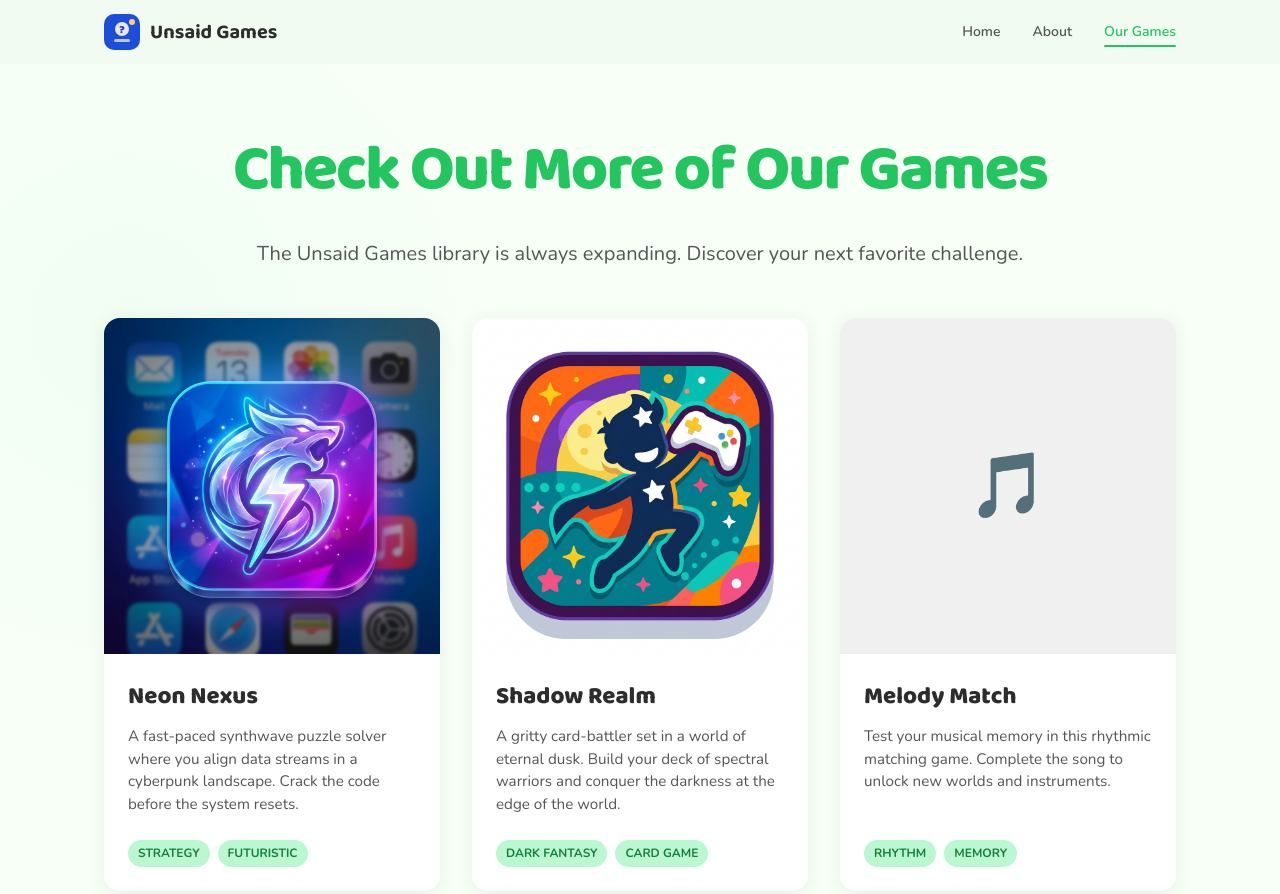
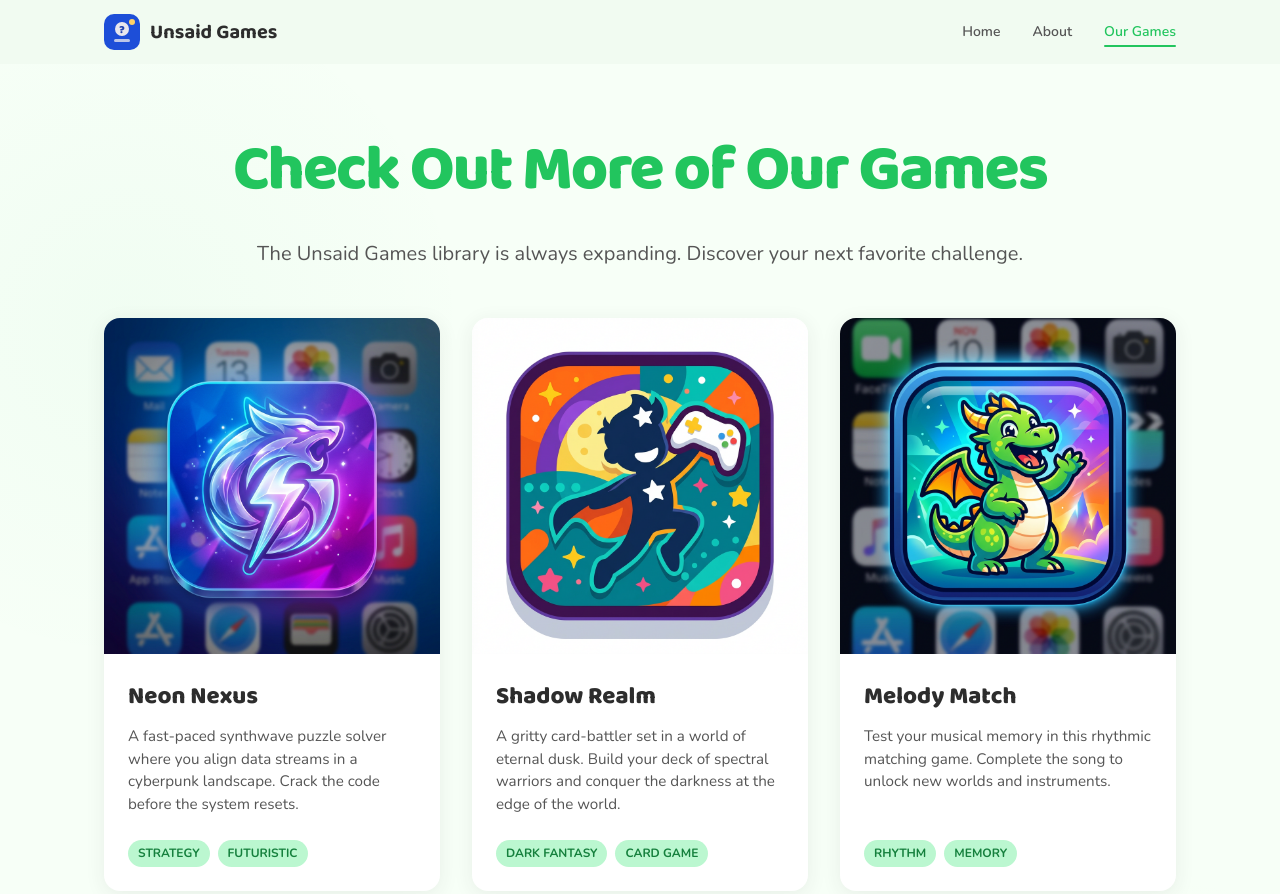
Before and after one commit to Kinggavint/unsaid-games-proof, a plain HTML site: page games.html in a window 1280 px wide. Shown: the top 894 px of the page. Drawn offline with nearby package versions, Linux system fonts and the light colour scheme.

Commit message:
LIWC: i need you to generate app icons and add them to the our gam

```diff
--- a/games.html
+++ b/games.html
@@ -70,10 +70,10 @@
           </div>
         </div>
 
-        <!-- Placeholder: Melody Match -->
+        <!-- Melody Match -->
         <div class="game-showcase-card">
-          <div class="game-logo-container bg-purple-light">
-            <div class="game-placeholder-icon">🎵</div>
+          <div class="game-logo-container">
+            <img src="/public/uploads/liwc/a53bd114-2b6e-4cf8-befc-9a24e1881ee5/game-app-icon.png" alt="A vibrant and modern mobile game application icon." class="game-logo-img">
           </div>
           <div class="game-info">
             <h3 class="game-name">Melody Match</h3>
```
